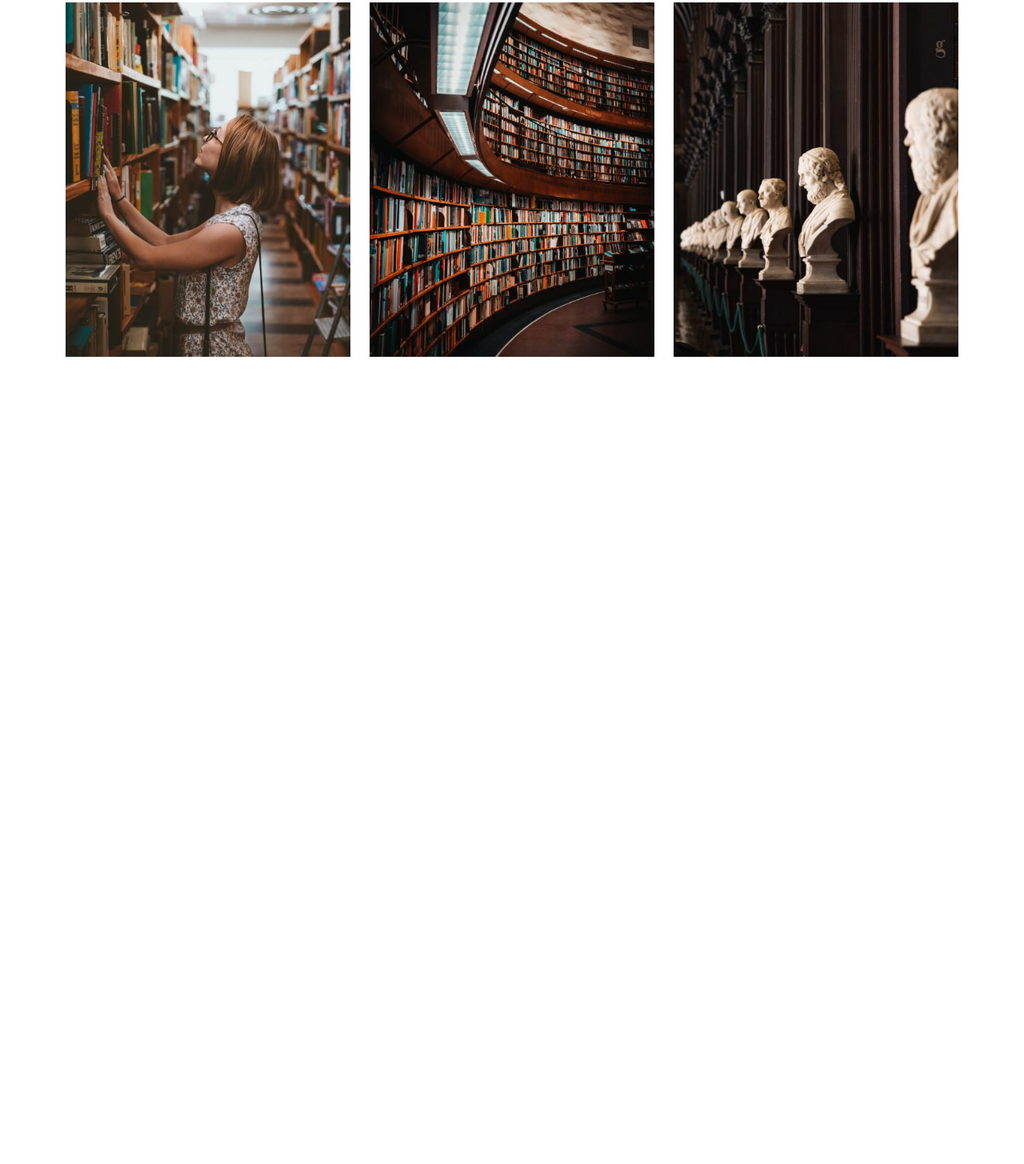
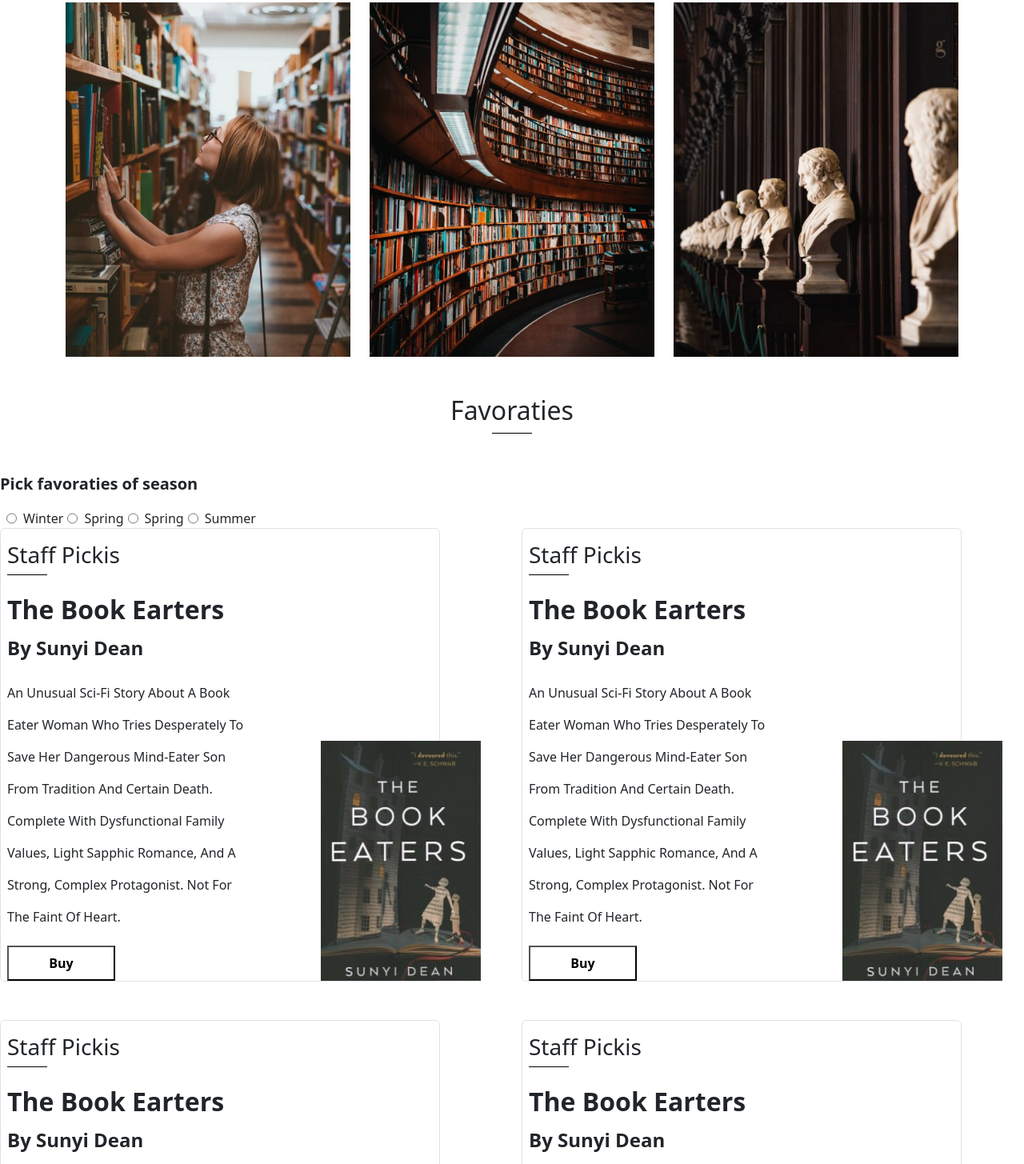
Before and after one commit to umar50000/bootstrap-git, a plain HTML site: page index.html in a window 1280 px wide. Shown: the part 697-2152 px from the top of the page at 80% size. Before the commit the page ends 1191 px from the top, so only its background shows below. Drawn offline with Linux system fonts and the light colour scheme.

Commit message:
favoraties tugadi

```diff
--- a/index.html
+++ b/index.html
@@ -51,11 +51,107 @@
 
 
     </div>
-    </section>
-
-
+</section>
 </main>
 
+<main>
+
+    <section class="about">
+
+    </section>
+    <section class="Favoraties mt-3">
+    <div>
+        <h2 class="text-center">Favoraties</h2>
+        <div class="line m-auto mb-5">
+
+        </div>
+        <p class="fs-5 fw-bold"> Pick favoraties of season</p>
+        <div class="ps-2 d-flex justify-content-between w-25">
+        <div class="d-flex">
+         <input type="radio">
+         <p class="mb-0 ps-2">Winter</p>
+        </div>
+        <div class="d-flex">
+            <input type="radio">
+            <p class="mb-0 ps-2">Spring</p>
+           </div>
+           <div class="d-flex">
+            <input type="radio">
+            <p class="mb-0 ps-2">Spring</p>
+           </div>
+           <div class="d-flex">
+            <input type="radio">
+            <p class="mb-0 ps-2">Summer</p>
+           </div>
+
+        </div>
+    </div>
+    <div class="cards_div">
+        <div class="row">
+            <div class="col-6 mb-5">
+                <div class="card border ps-2">
+                    <h3 class="mt-3">Staff Pickis</h3>
+                    <div class="line mb-4"></div>
+                    <h2 class="fw-bold">The Book Earters <br></h2>
+                    <p class="fs-4 fw-bold">By Sunyi Dean</p>
+
+                    <p class="text-capitalize">
+                        An unusual sci-fi story about a book  <br> eater woman who tries desperately to <br> save her dangerous mind-eater son <br> from tradition and certain death. <br> Complete with dysfunctional family <br> values, light Sapphic romance, and a <br> strong, complex protagonist. Not for <br> the faint of heart.
+                    </p>
+                    <button class="bg-transparent w-25 px-3 py-2 border-2 fw-bold">Buy</button>
+                    <img src="images/book.jpg" alt="">
+
+                </div>
+            </div>
+            <div class="col-6">
+                <div class="card border ps-2">
+                    <h3 class="mt-3">Staff Pickis</h3>
+                    <div class="line mb-4"></div>
+                    <h2 class="fw-bold">The Book Earters <br></h2>
+                    <p class="fs-4 fw-bold">By Sunyi Dean</p>
+
+                    <p class="text-capitalize">
+                        An unusual sci-fi story about a book  <br> eater woman who tries desperately to <br> save her dangerous mind-eater son <br> from tradition and certain death. <br> Complete with dysfunctional family <br> values, light Sapphic romance, and a <br> strong, complex protagonist. Not for <br> the faint of heart.
+                    </p>
+                    <button class="bg-transparent w-25 px-3 py-2 border-2 fw-bold">Buy</button>
+                    <img src="images/book.jpg" alt="">
+
+                </div>
+            </div>
+            <div class="col-6">
+                <div class="card border ps-2">
+                    <h3 class="mt-3">Staff Pickis</h3>
+                    <div class="line mb-4"></div>
+                    <h2 class="fw-bold">The Book Earters <br></h2>
+                    <p class="fs-4 fw-bold">By Sunyi Dean</p>
+
+                    <p class="text-capitalize">
+                        An unusual sci-fi story about a book  <br> eater woman who tries desperately to <br> save her dangerous mind-eater son <br> from tradition and certain death. <br> Complete with dysfunctional family <br> values, light Sapphic romance, and a <br> strong, complex protagonist. Not for <br> the faint of heart.
+                    </p>
+                    <button class="bg-transparent w-25 px-3 py-2 border-2 fw-bold">Buy</button>
+                    <img src="images/book.jpg" alt="">
+
+                </div>
+            </div>   <div class="col-6 mb-5">
+                <div class="card border ps-2">
+                    <h3 class="mt-3">Staff Pickis</h3>
+                    <div class="line mb-4"></div>
+                    <h2 class="fw-bold">The Book Earters <br></h2>
+                    <p class="fs-4 fw-bold">By Sunyi Dean</p>
+
+                    <p class="text-capitalize">
+                        An unusual sci-fi story about a book  <br> eater woman who tries desperately to <br> save her dangerous mind-eater son <br> from tradition and certain death. <br> Complete with dysfunctional family <br> values, light Sapphic romance, and a <br> strong, complex protagonist. Not for <br> the faint of heart.
+                    </p>
+                    <button class="bg-transparent w-25 px-3 py-2 border-2 fw-bold">Buy</button>
+                    <img src="images/book.jpg" alt="">
+
+                </div>
+            </div>
+        </div>
+
+    </div>
+    </section>
+</main>
 
     <script  src="script/bootstrap.min.js"></script>
     <script src="script/bootstrap.bundle.min.js"></script>
--- a/styles/style.css
+++ b/styles/style.css
@@ -7,3 +7,18 @@ background: #0c0c0e;
     height: 1px;
     background-color: black;
 }
+
+.card {
+    width: 550px;
+    position: relative;
+}
+
+.card p {
+    line-height: 40px;
+}
+
+.card img {
+   position: absolute;
+   bottom: 0;
+   left: 400px;
+}
```
Also changed, not shown: images/book.jpg (renamed from images/photo_2023-08-01_18-10-59.jpg).
